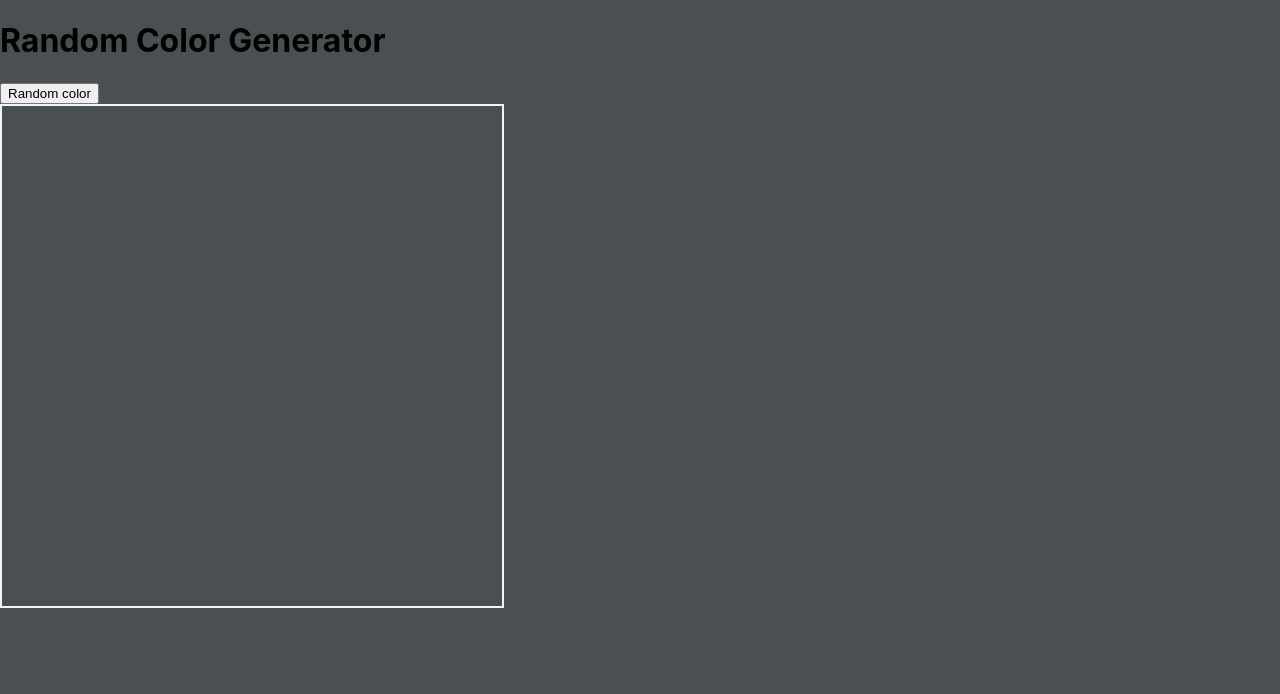
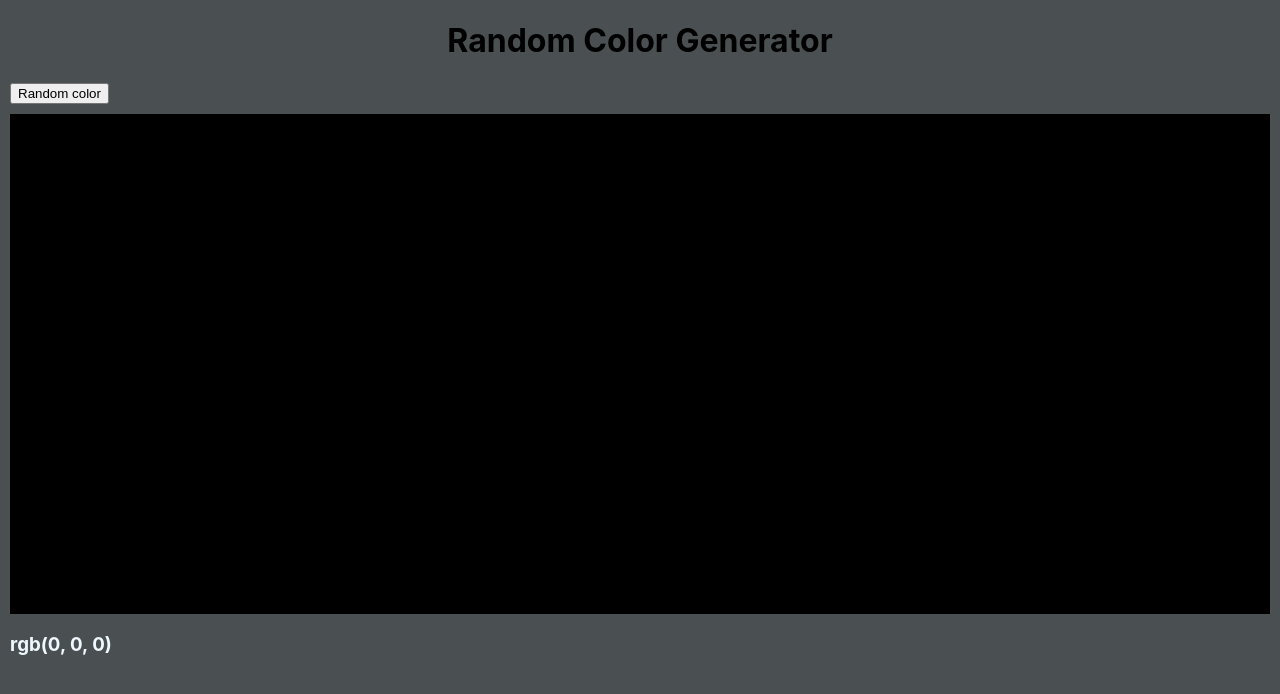
Before and after one commit to Sebi20/Color-Generator, a React (Create React App) app: page / in a window 1280 px wide. Shown: the top 694 px of the page. Built offline with nearby package versions, Linux system fonts and the light colour scheme; the HTML template or start-up script is replaced by a standard one.

Commit message:
When changing the state the color is now styled inclined

```diff
--- a/src/App.css
+++ b/src/App.css
@@ -1,5 +1,17 @@
 #colorboard{
-  width: 500px;
+  width: auto;
   height: 500px;
-  border: 2px solid aliceblue;
+  margin-left: 10px;
+  margin-right: 10px;
+
 }
+
+.rgbValues{
+  color: aliceblue;
+  margin-left: 10px;
+}
+
+.randombtn{
+  margin-left: 10px;
+  margin-bottom: 10px;
+}
--- a/src/App.js
+++ b/src/App.js
@@ -1,13 +1,15 @@
 import './App.css';
+import {useState} from 'react'
 
 function App() {
-
+  const [r, setR] = useState(0);
+  const [g, setG] = useState(0);
+  const [b, setB] = useState(0);
 
   function renderColor(){
-    let r = Math.floor(Math.random() * 256);
-    let g = Math.floor(Math.random() * 256);
-    let b = Math.floor(Math.random() * 256);
-    document.getElementById("colorboard").style.backgroundColor= 'rgb(' + r + ',' + g + ',' + b + ')';
+    setR(Math.floor(Math.random() * 256));
+    setG(Math.floor(Math.random() * 256));
+    setB(Math.floor(Math.random() * 256));
   }
 
 
@@ -15,11 +17,13 @@ function App() {
 
   return (
     <>
-    <h1>Random Color Generator</h1>
+    <center><h1>Random Color Generator</h1></center>
 
-    <button onClick={renderColor}>Random color</button>
+    <button className='randombtn' onClick={renderColor}>Random color</button>
 
-    <div id='colorboard'></div>
+    <div id='colorboard' style={{backgroundColor: `rgb(${r}, ${g}, ${b})`}}></div>
+
+    <h3 className='rgbValues'>rgb({r}, {g}, {b})</h3>
 
     </>
   );
```
